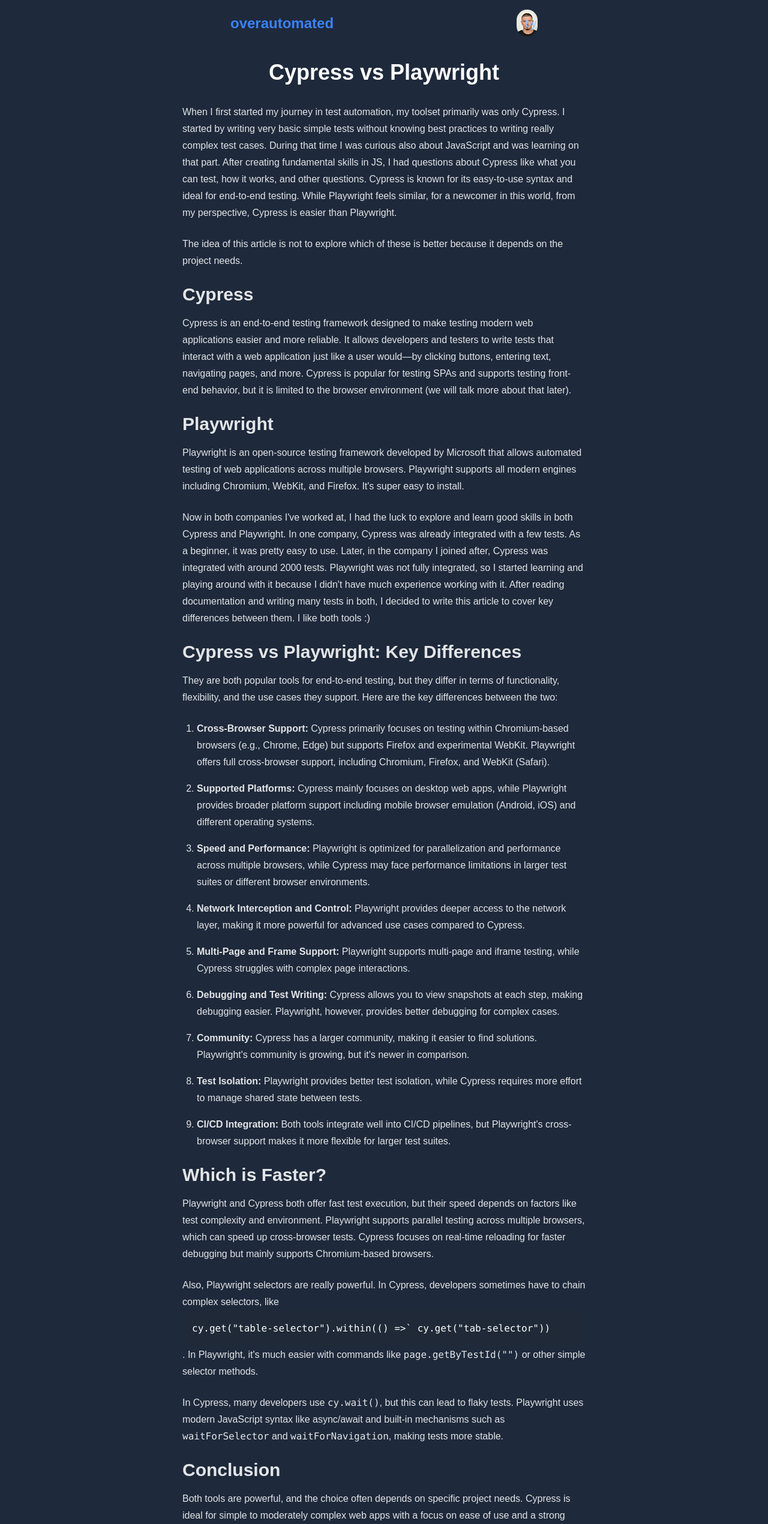
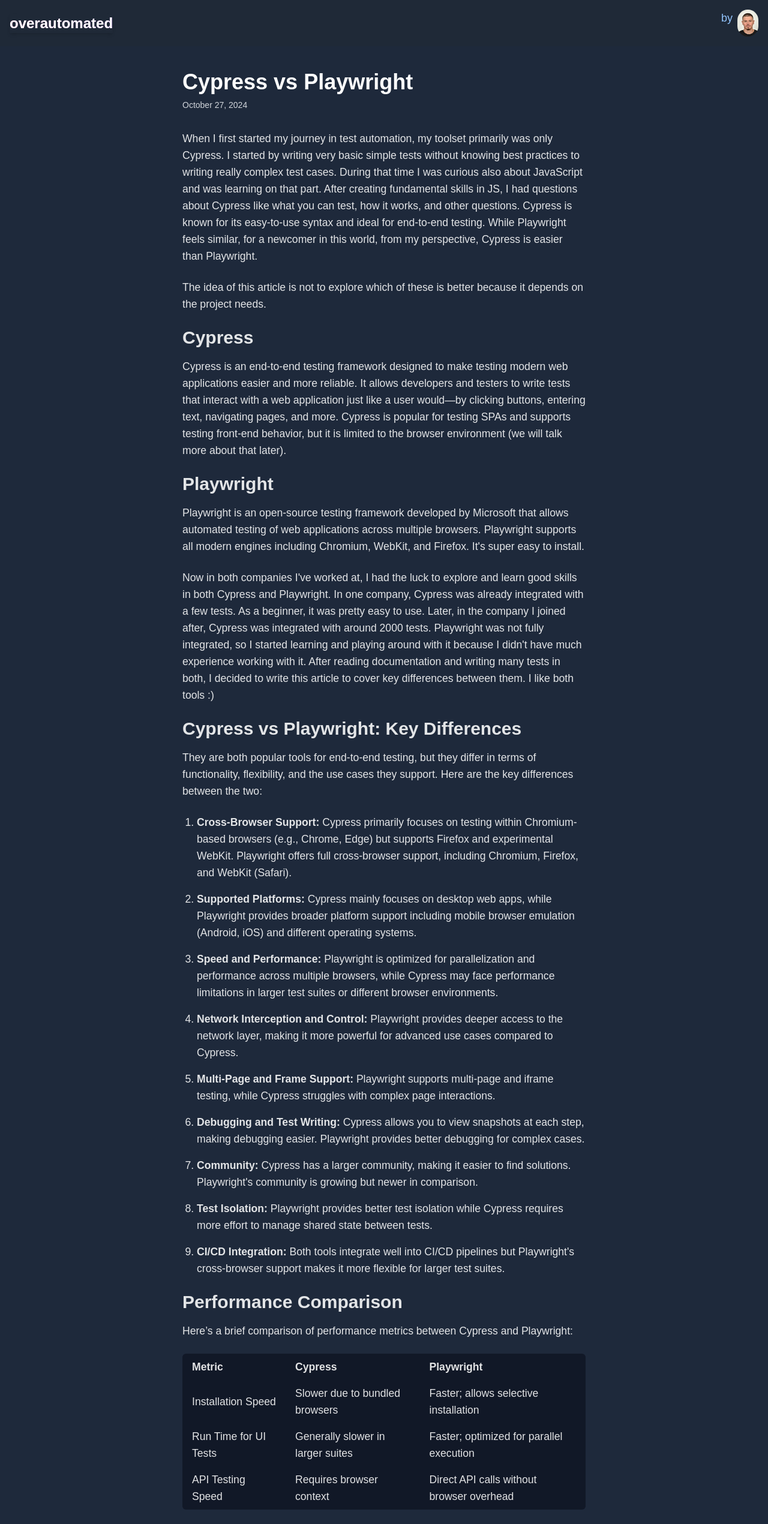
Before and after one commit to artshllk/e2e-testing-hub, a Next.js app: page /cypressvsplaywright in a window 1280 px wide. Shown: the top 2541 px of the page at 60% size. Built offline with nearby package versions, Linux system fonts and the light colour scheme.

Commit message:
improvements

```diff
--- a/package.json
+++ b/package.json
@@ -9,9 +9,10 @@
     "lint": "next lint"
   },
   "dependencies": {
+    "next": "15.0.1",
     "react": "19.0.0-rc-69d4b800-20241021",
     "react-dom": "19.0.0-rc-69d4b800-20241021",
-    "next": "15.0.1"
+    "react-syntax-highlighter": "^15.6.1"
   },
   "devDependencies": {
     "postcss": "^8",
--- a/src/app/cypressvsplaywright/page.jsx
+++ b/src/app/cypressvsplaywright/page.jsx
@@ -1,12 +1,20 @@
+import { articles } from "@/pages";
 import "@/styles/globals.css";
+import { Prism as SyntaxHighlighter } from "react-syntax-highlighter";
+import { oneDark } from "react-syntax-highlighter/dist/esm/styles/prism";
 
 export default function CypressVsPlaywright() {
   return (
-    <div className="flex flex-col items-center pt-10 px-4 md:px-20 text-white">
-      <h1 className="text-4xl font-bold mb-8">Cypress vs Playwright</h1>
+    <div className="flex flex-col items-center justify-center min-h-screen pt-10 px-4 md:px-20 text-white">
+      <div className="text-left mb-8 w-full max-w-lg md:max-w-2xl">
+        <h1 className="text-3xl md:text-4xl font-bold text-white">
+          {articles[0].name}
+        </h1>
+        <p className="text-gray-300 text-sm mt-2">{articles[0].date}</p>
+      </div>
 
       {/* Article Content */}
-      <div className="max-w-2xl font-normal text-base leading-[28px] text-white-88">
+      <div className="max-w-lg md:max-w-2xl font-normal text-[1rem] md:text-[1.1rem] leading-[26px] md:leading-[28px] text-white-88">
         <p className="mb-6 ">
           When I first started my journey in test automation, my toolset
           primarily was only Cypress. I started by writing very basic simple
@@ -24,7 +32,7 @@
           because it depends on the project needs.
         </p>
 
-        <h2 className="text-3xl font-bold mb-4">Cypress</h2>
+        <h2 className="text-3xl md:text-3xl font-bold mb-4">Cypress</h2>
         <p className="mb-6">
           Cypress is an end-to-end testing framework designed to make testing
           modern web applications easier and more reliable. It allows developers
@@ -101,58 +109,115 @@
 
           <li>
             <strong>Debugging and Test Writing:</strong> Cypress allows you to
-            view snapshots at each step, making debugging easier. Playwright,
-            however, provides better debugging for complex cases.
+            view snapshots at each step, making debugging easier. Playwright
+            provides better debugging for complex cases.
           </li>
 
           <li>
             <strong>Community:</strong> Cypress has a larger community, making
-            it easier to find solutions. Playwright's community is growing, but
-            it's newer in comparison.
+            it easier to find solutions. Playwright's community is growing but
+            newer in comparison.
           </li>
 
           <li>
             <strong>Test Isolation:</strong> Playwright provides better test
-            isolation, while Cypress requires more effort to manage shared state
+            isolation while Cypress requires more effort to manage shared state
             between tests.
           </li>
 
           <li>
             <strong>CI/CD Integration:</strong> Both tools integrate well into
-            CI/CD pipelines, but Playwright's cross-browser support makes it
-            more flexible for larger test suites.
+            CI/CD pipelines but Playwright's cross-browser support makes it more
+            flexible for larger test suites.
           </li>
         </ol>
 
-        <h2 className="text-3xl font-bold mb-4">Which is Faster?</h2>
+        {/* Performance Comparison Section */}
+        <h2 className="text-3xl font-bold mb-4">Performance Comparison</h2>
         <p className="mb-6">
-          Playwright and Cypress both offer fast test execution, but their speed
-          depends on factors like test complexity and environment. Playwright
-          supports parallel testing across multiple browsers, which can speed up
-          cross-browser tests. Cypress focuses on real-time reloading for faster
-          debugging but mainly supports Chromium-based browsers.
+          Here’s a brief comparison of performance metrics between Cypress and
+          Playwright:
         </p>
 
-        <p className="mb-6">
-          Also, Playwright selectors are really powerful. In Cypress, developers
-          sometimes have to chain complex selectors, like{" "}
-          <pre className="bg-gray-800 p-4 rounded-md">
-            <code className="text-white font-mono">
-              cy.get("table-selector").within(() ={">"}` cy.get("tab-selector"))
-            </code>
-          </pre>
-          . In Playwright, it's much easier with commands like{" "}
-          <code>page.getByTestId("")</code> or other simple selector methods.
+        <table className="min-w-full bg-gray-900 mb-5 rounded-md overflow-hidden">
+          <thead>
+            <tr>
+              <th className="py-2 px-4 text-left">Metric</th>
+              <th className="py-2 px-4 text-left">Cypress</th>
+              <th className="py-2 px-4 text-left">Playwright</th>
+            </tr>
+          </thead>
+          <tbody>
+            <tr>
+              <td className="py-2 px-4">Installation Speed</td>
+              <td className="py-2 px-4">Slower due to bundled browsers</td>
+              <td className="py-2 px-4">
+                Faster; allows selective installation
+              </td>
+            </tr>
+            <tr>
+              <td className="py-2 px-4">Run Time for UI Tests</td>
+              <td className="py-2 px-4">Generally slower in larger suites</td>
+              <td className="py-2 px-4">
+                Faster; optimized for parallel execution
+              </td>
+            </tr>
+            <tr>
+              <td className="py-2 px-4">API Testing Speed</td>
+              <td className="py-2 px-4">Requires browser context</td>
+              <td className="py-2 px-4">
+                Direct API calls without browser overhead
+              </td>
+            </tr>
+          </tbody>
+        </table>
+
+        {/* Sample Test Case Section */}
+        <h2 className="text-3xl font-bold mb-4">Sample Test Case</h2>
+        <p className="mb-4">
+          Below are examples of a simple login test case written in both Cypress
+          and Playwright to illustrate syntax differences:
         </p>
 
-        <p className="mb-6">
-          In Cypress, many developers use <code>cy.wait()</code>, but this can
-          lead to flaky tests. Playwright uses modern JavaScript syntax like
-          async/await and built-in mechanisms such as{" "}
-          <code>waitForSelector</code> and <code>waitForNavigation</code>,
-          making tests more stable.
-        </p>
+        {/* Cypress Example */}
+        <h3 className="text-lg md:text-xl font-semibold mb-2">
+          Cypress Example:
+        </h3>
+        <SyntaxHighlighter
+          language="javascript"
+          style={oneDark}
+          className="mb-6 rounded-md overflow-auto syntax-highlighter"
+        >
+          {`describe('Login Test', () => {
+  it('should log in with valid credentials', () => {
+    cy.visit('https://example.com/login');
+    cy.get('input[name="username"]').type('user');
+    cy.get('input[name="password"]').type('pass');
+    cy.get('button[type="submit"]').click();
+    cy.url().should('include', '/dashboard');
+  });
+});`}
+        </SyntaxHighlighter>
 
+        {/* Playwright Example */}
+        <h3 className="text-xl font-semibold mb-2">Playwright Example:</h3>
+        <SyntaxHighlighter
+          language="javascript"
+          style={oneDark}
+          className="mb-6 rounded-md overflow-auto syntax-highlighter"
+        >
+          {`const { test, expect } = require('@playwright/test');
+
+test('Login Test', async ({ page }) => {
+  await page.goto('https://example.com/login');
+  await page.fill('input[name="username"]', 'user');
+  await page.fill('input[name="password"]', 'pass');
+  await page.click('button[type="submit"]');
+  await expect(page).toHaveURL(/.*\\/dashboard/);
+});`}
+        </SyntaxHighlighter>
+
+        {/* Conclusion Section */}
         <h2 className="text-3xl font-bold mb-4">Conclusion</h2>
         <p className="mb-6">
           Both tools are powerful, and the choice often depends on specific
--- a/src/components/containers/Header.jsx
+++ b/src/components/containers/Header.jsx
@@ -3,17 +3,19 @@
 
 export default function Header() {
   return (
-    <div className="flex items-center justify-center mt-4">
-      <div className="w-[40%] flex justify-between items-center">
-        <Link href="/">
-          <h1 className="text-blue-500 text-2xl font-bold">overautomated</h1>
-        </Link>
-        <p className="text-blue-300 text-lg flex start-44 relative">by</p>
+    <div className="flex items-center justify-between p-4 bg-gray-800">
+      <Link href="/">
+        <h1 className="text-white text-2xl font-bold bg-gradient-to-r from-pink-500 to-purple-500 text-transparent bg-clip-text shadow-md">
+          overautomated
+        </h1>
+      </Link>
+      <div className="flex">
+        <p className="text-blue-300 text-lg mr-2">by</p>
         <Image
           src="/photo.jpg"
           alt="photo"
           width={35}
-          height={20}
+          height={35}
           className="rounded-full"
         />
       </div>
--- a/src/pages/index.js
+++ b/src/pages/index.js
@@ -1,16 +1,40 @@
 import Link from "next/link";
+
+export const articles = [
+  {
+    id: 1,
+    name: "Cypress vs Playwright",
+    date: "October 27, 2024",
+    description: "Comparing the leading e2e testing frameworks.",
+  },
+  {
+    id: 2,
+    name: "Best e2e practices",
+    date: "September 12, 2024",
+    description: "Essential practices for effective end-to-end testing.",
+  },
+];
 
 export default function Home() {
   return (
     <>
-      <div className="flex justify-center mt-12">
-        <Link
-          href="/cypressvsplaywright"
-          className="font-bold text-center text-2xl text-blue-300 px-4 py-2 rounded
-         hover:text-3xl transition-all"
-        >
-          Cypress vs Playwright
-        </Link>
+      <div className="flex justify-center mt-12 w-70">
+        <div className="flex flex-col space-y-8 m-6">
+          {articles.map((article) => (
+            <div key={article.id}>
+              <Link
+                href="/cypressvsplaywright"
+                className="block text-3xl font-bold text-red-400 hover:text-red-500 transition-all"
+              >
+                {article.name}
+              </Link>
+              <p className="text-gray-400 text-sm mt-1">{article.date}</p>
+              <p className="text-gray-300 text-lg w-[100%]">
+                {article.description}
+              </p>
+            </div>
+          ))}
+        </div>
       </div>
     </>
   );
--- a/src/styles/globals.css
+++ b/src/styles/globals.css
@@ -7,3 +7,16 @@
   @apply bg-black min-h-screen;
   font-family: "Merriweather", sans-serif;
 }
+
+.syntax-highlighter {
+  max-width: 100%; /* Ensure it doesn’t exceed screen width */
+  overflow-x: auto; /* Allow horizontal scroll */
+  font-size: 0.85rem; /* Reduce font size on smaller screens */
+}
+
+/* Media query to adjust font-size for smaller screens */
+@media (max-width: 768px) {
+  .syntax-highlighter {
+    font-size: 0.75rem;
+  }
+}
```
Also changed, not shown: 1 other file (tests, documents, lock files or other folders).
